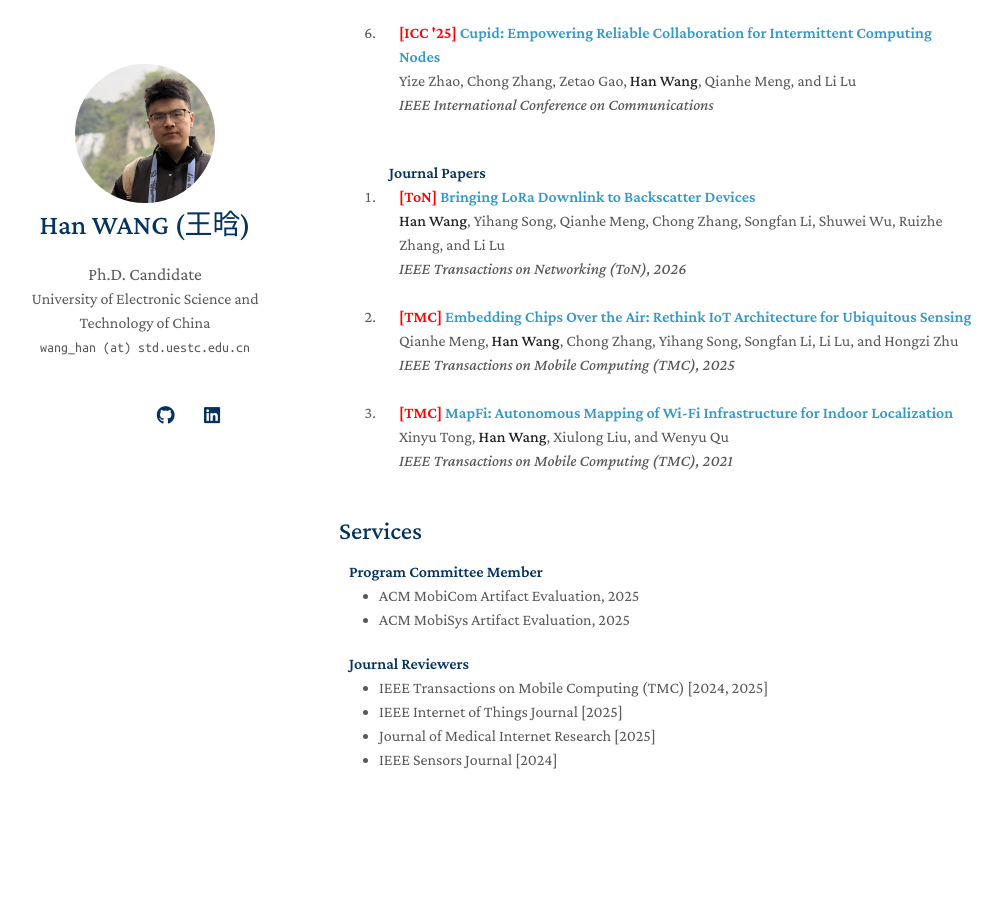
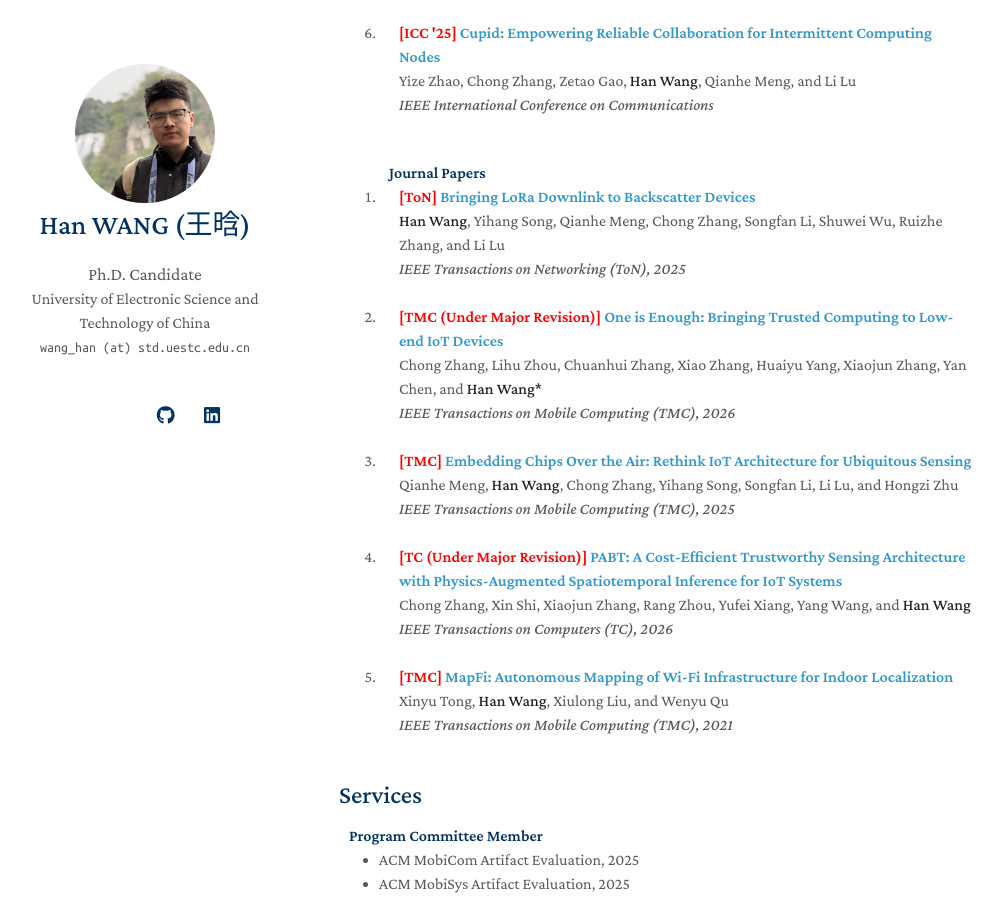
Before and after one commit to hwang620/hwang620.github.io, a Jekyll site: the page built from index.md, in a window 1280 px wide and 900 px high, scrolled down 1563 px. Shown: the whole window, without its empty margins (131-1134 px from the left). Built offline with Jekyll 4.4.1, drawn with Linux system fonts in a browser that asks for light colours; a style sheet for code colours, icons or effects is not loaded; our own code applies the rules of GitHub Pages for plain Markdown files.

Commit message:
Update publications_journal.yml

```diff
--- a/_data/publications_journal.yml
+++ b/_data/publications_journal.yml
@@ -7,13 +7,22 @@ main:
   - title: "Bringing LoRa Downlink to Backscatter Devices"
     authors: <strong>Han Wang</strong>, Yihang Song, Qianhe Meng, Chong Zhang, Songfan Li, Shuwei Wu, Ruizhe Zhang, and Li Lu
     conference_short: ToN
-    conference: IEEE Transactions on Networking (ToN), 2026
+    conference: IEEE Transactions on Networking (ToN), 2025
+
+  - title: "One is Enough: Bringing Trusted Computing to Low-end IoT Devices"
+    authors: 	Chong Zhang, Lihu Zhou, Chuanhui Zhang, Xiao Zhang, Huaiyu Yang, Xiaojun Zhang, Yan Chen, and <strong>Han Wang*</strong>
+    conference_short: TMC (Under Major Revision)
+    conference: IEEE Transactions on Mobile Computing (TMC), 2026
 
   - title: "Embedding Chips Over the Air: Rethink IoT Architecture for Ubiquitous Sensing"
     authors: Qianhe Meng, <strong>Han Wang</strong>, Chong Zhang, Yihang Song, Songfan Li, Li Lu, and Hongzi Zhu
     conference_short: TMC
     conference: IEEE Transactions on Mobile Computing (TMC), 2025
 
+  - title: "PABT: A Cost-Efficient Trustworthy Sensing Architecture with Physics-Augmented Spatiotemporal Inference for IoT Systems"
+    authors: Chong Zhang, Xin Shi, Xiaojun Zhang, Rang Zhou, Yufei Xiang, Yang Wang, and <strong>Han Wang</strong>
+    conference_short: TC (Under Major Revision)
+    conference: IEEE Transactions on Computers (TC), 2026
 
   - title: "MapFi: Autonomous Mapping of Wi-Fi Infrastructure for Indoor Localization"
     authors: Xinyu Tong, <strong>Han Wang</strong>, Xiulong Liu, and Wenyu Qu
```
